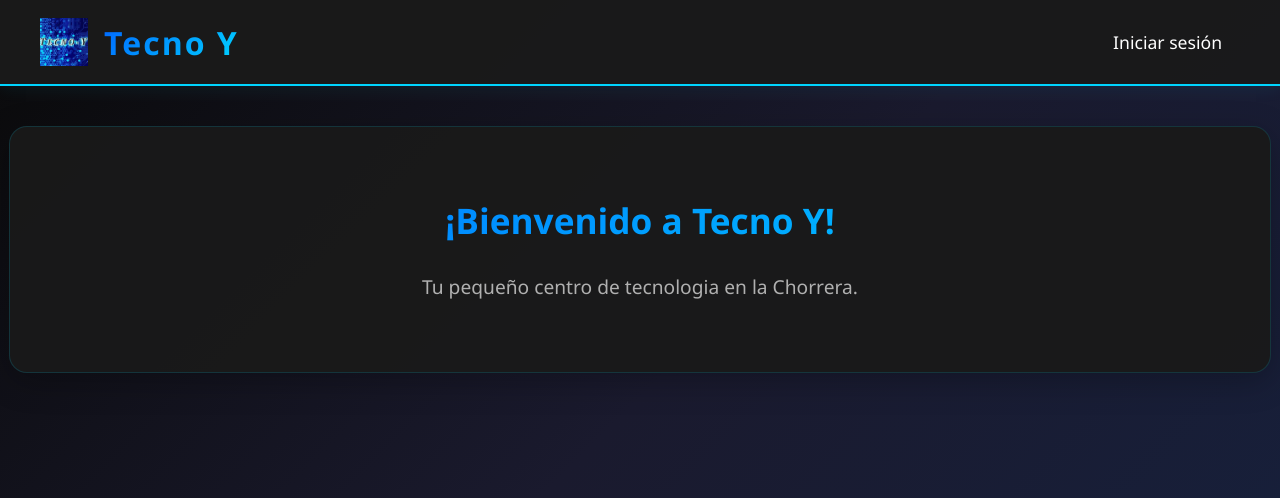
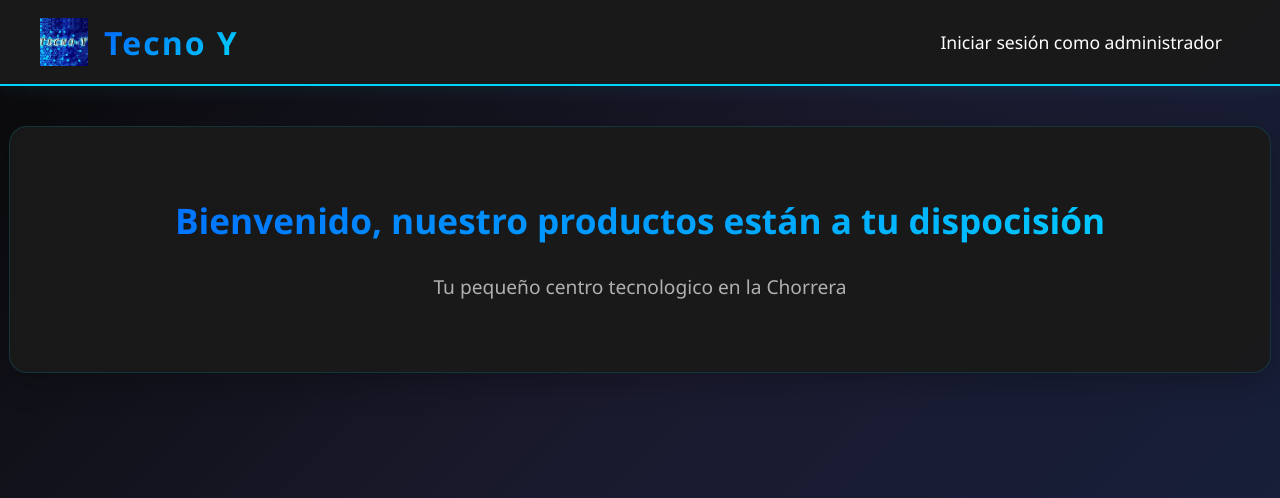
Before and after one commit to Hunter2801a/Proyecto2_ds6, a PHP site: page /php/frontend/landingPage.php in a window 1280 px wide. Shown: the top 498 px of the page. Run offline with PHP 8.4, Linux system fonts and the light colour scheme; data that the repository does not hold is empty.

Commit message:
actualiacion del inicio de sesion y landing page

```diff
--- a/php/frontend/landingPage.php
+++ b/php/frontend/landingPage.php
@@ -13,13 +13,13 @@
             <span class="empresa-nombre">Tecno Y</span>
         </div>
         <nav class="header-links">
-            <a href="login.php" class="login-link">Iniciar sesión</a>
+            <a href="login.php" class="login-link">Iniciar sesión como administrador</a>
         </nav>
     </header>
     <main class="main-landing">
         <section class="frase-empresa">
-            <h2>¡Bienvenido a Tecno Y!</h2>
-            <p class="frase">Tu pequeño centro de tecnologia en la Chorrera.</p>
+            <h2>Bienvenido, nuestro productos están a tu dispocisión</h2>
+            <p class="frase">Tu pequeño centro tecnologico en la Chorrera</p>
         </section>
         <div id="categorias-con-productos"></div>
     </main>
--- a/php/frontend/login.php
+++ b/php/frontend/login.php
@@ -71,7 +71,8 @@ if (isset($_SESSION['usuario'])) {
             echo '<div class="error-message">' . $error . '</div>';
         }
         ?>
+        <a href="logout.php" class="logout-link">Regresar como invitado</a>
     </div>
-    <a href="logout.php" class="logout-link">Cerrar sesión</a>
+
 </body>
 </html>
```
Also changed, not shown: css/login.css (+13 -0 lines), image/img_productos/6849d8710e653_sony-wh-1000xm5.png (added), image/img_productos/6849d8e9636b9_jbl.png (added), image/img_productos/6849d9529e2a3_airbuds.png (added), image/img_productos/6849d975efa91_HyperX.png (added), image/img_productos/6849dca73ba73_Elden.png (added), image/img_productos/6849dd37e2795_ps5.png (added), image/img_productos/6849dd7b6e914_xbox.png (added), image/img_productos/6849de551bcef_nintendo.png (added), image/img_productos/6849dec828295_dualsense.png (added), image/img_productos/6849df5087db1_codmw3.png (added).
